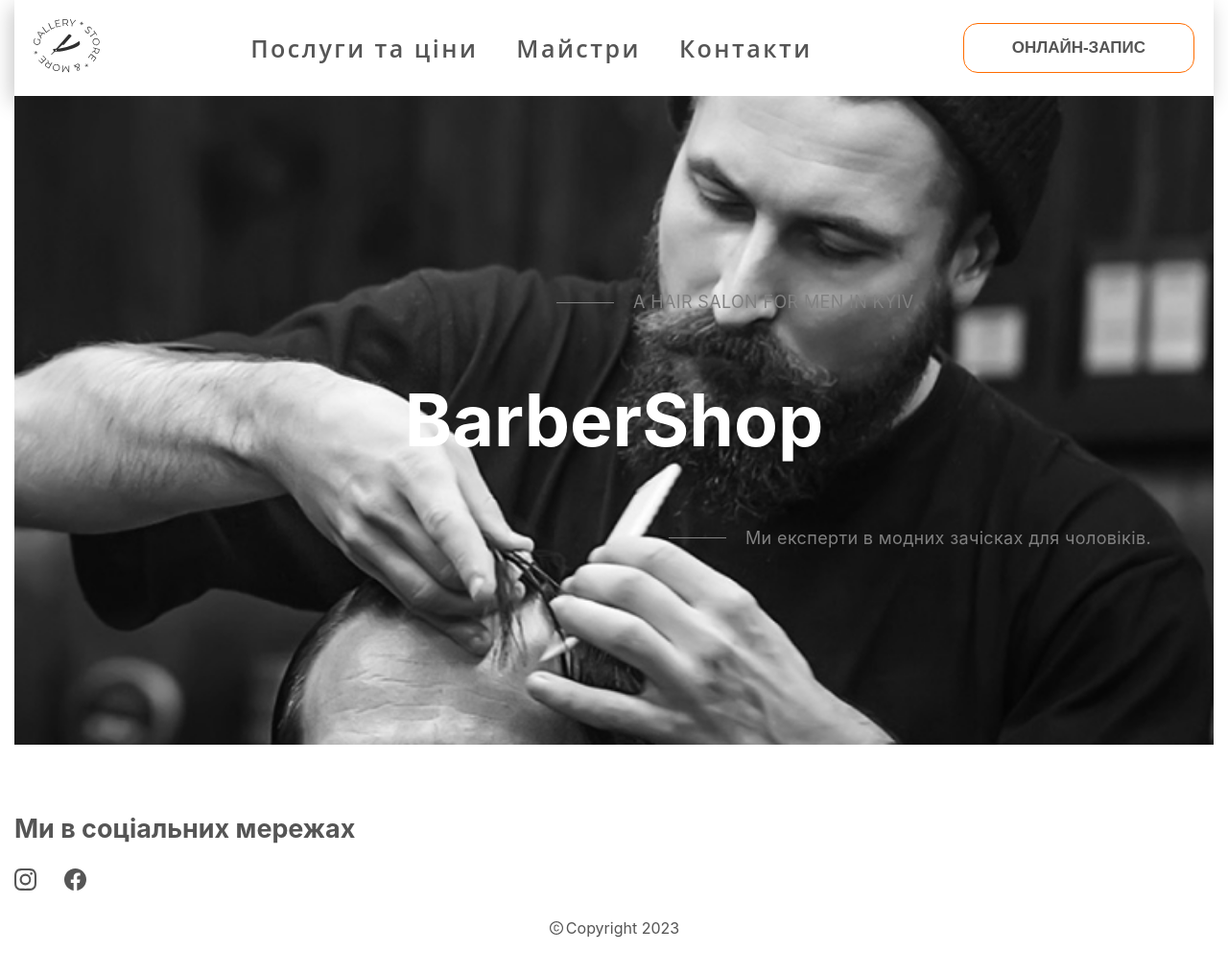
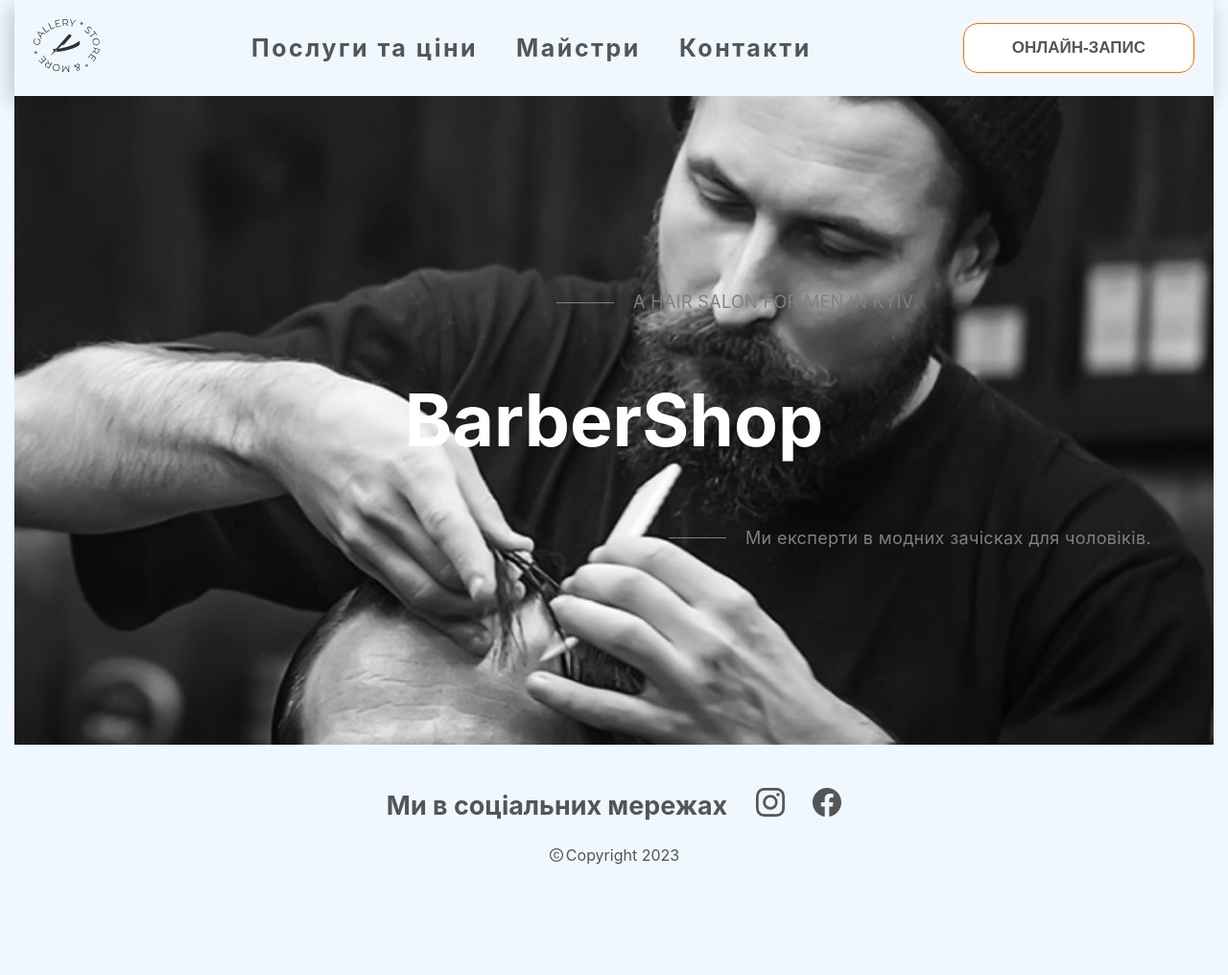
Before and after one commit to OllBond/barbershop, a React app: page / in a window 1280 px wide. Shown: the whole page at 96% size. After the commit the page ends 921 px from the top, so only its background shows below. Built offline with nearby package versions, Linux system fonts and the light colour scheme.

Commit message:
add css in footer

```diff
--- a/src/index.css
+++ b/src/index.css
@@ -4,6 +4,7 @@
   --white-color: #fff;
   --accent-color: #ff6c00;
   --hero-text-color: gray;
+  --background-color: aliceblue;
 }
 
 body {
@@ -11,7 +12,8 @@ body {
   font-family: -apple-system, BlinkMacSystemFont, "Segoe UI", "Roboto", "Oxygen",
     "Ubuntu", "Cantarell", "Fira Sans", "Droid Sans", "Helvetica Neue",
     sans-serif;
-  --primary-text-color: #555555;
+  color: var(--primary-text-color);
+  background-color: var(--background-color);
 }
 
 code {
--- a/src/modules/Footer/Footer.jsx
+++ b/src/modules/Footer/Footer.jsx
@@ -9,18 +9,17 @@ const Footer = () => {
   return (
     <footer>
       <section className={css.footer}>
-        {" "}
         <div className={css.footerWrapper}>
           <h3 className={css.titleFooter}>Ми в соціальних мережах</h3>
           <ul className={css.list}>
             <li>
               <NavLink to="#">
-                <BsInstagram color="var(--primary-text-color)" />
+                <BsInstagram className={css.iconsSocial} />
               </NavLink>
             </li>
             <li>
               <NavLink to="#">
-                <BsFacebook color="var(--primary-text-color)" />
+                <BsFacebook className={css.iconsSocial} />
               </NavLink>
             </li>
           </ul>
--- a/src/modules/Footer/footer.module.css
+++ b/src/modules/Footer/footer.module.css
@@ -1,5 +1,5 @@
 .footer {
-  padding: 44px 0;
+  padding: 20px;
 }
 .list {
   display: flex;
@@ -10,6 +10,8 @@
   color: var(--primary-text-color);
 }
 .footerWrapper {
+  display: flex;
+  justify-content: center;
   font-size: 23px;
   gap: 30px;
   color: var(--primary-text-color);
@@ -22,3 +24,11 @@
   align-items: center;
   gap: 2px;
 }
+.iconsSocial {
+  color: var(--primary-text-color);
+  font-size: 30px;
+}
+.iconsSocial:hover,
+.iconsSocial:focus {
+  color: var(--accent-color);
+}
--- a/src/modules/NavBar/Navigation/navigation.module.css
+++ b/src/modules/NavBar/Navigation/navigation.module.css
@@ -4,9 +4,8 @@
 }
 
 .link {
-  font-family: "Open Sans";
   font-style: normal;
-  font-weight: 600;
+  font-weight: bold;
   font-size: 25px;
   line-height: 16px;
   letter-spacing: 0.1em;
```
